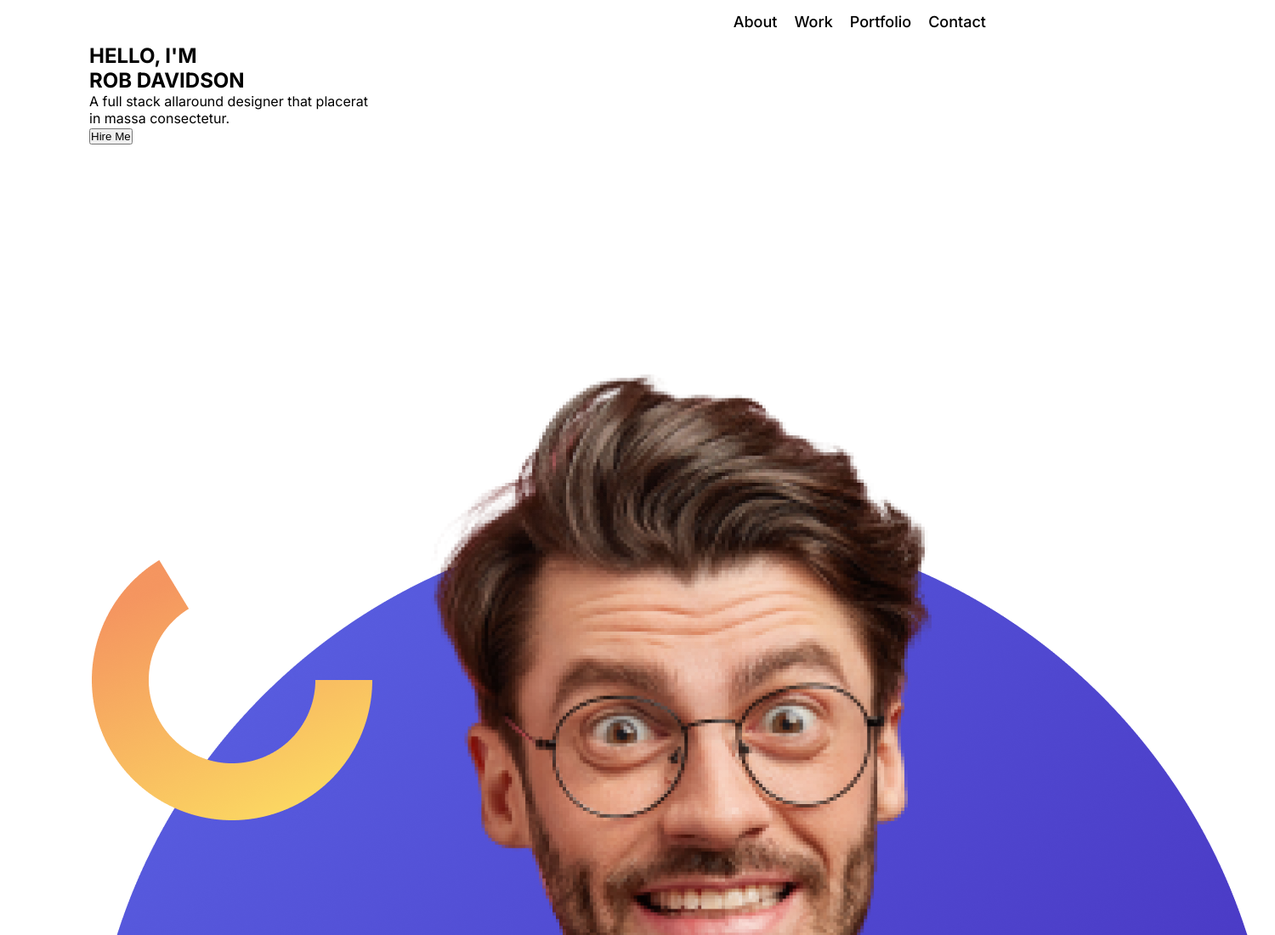
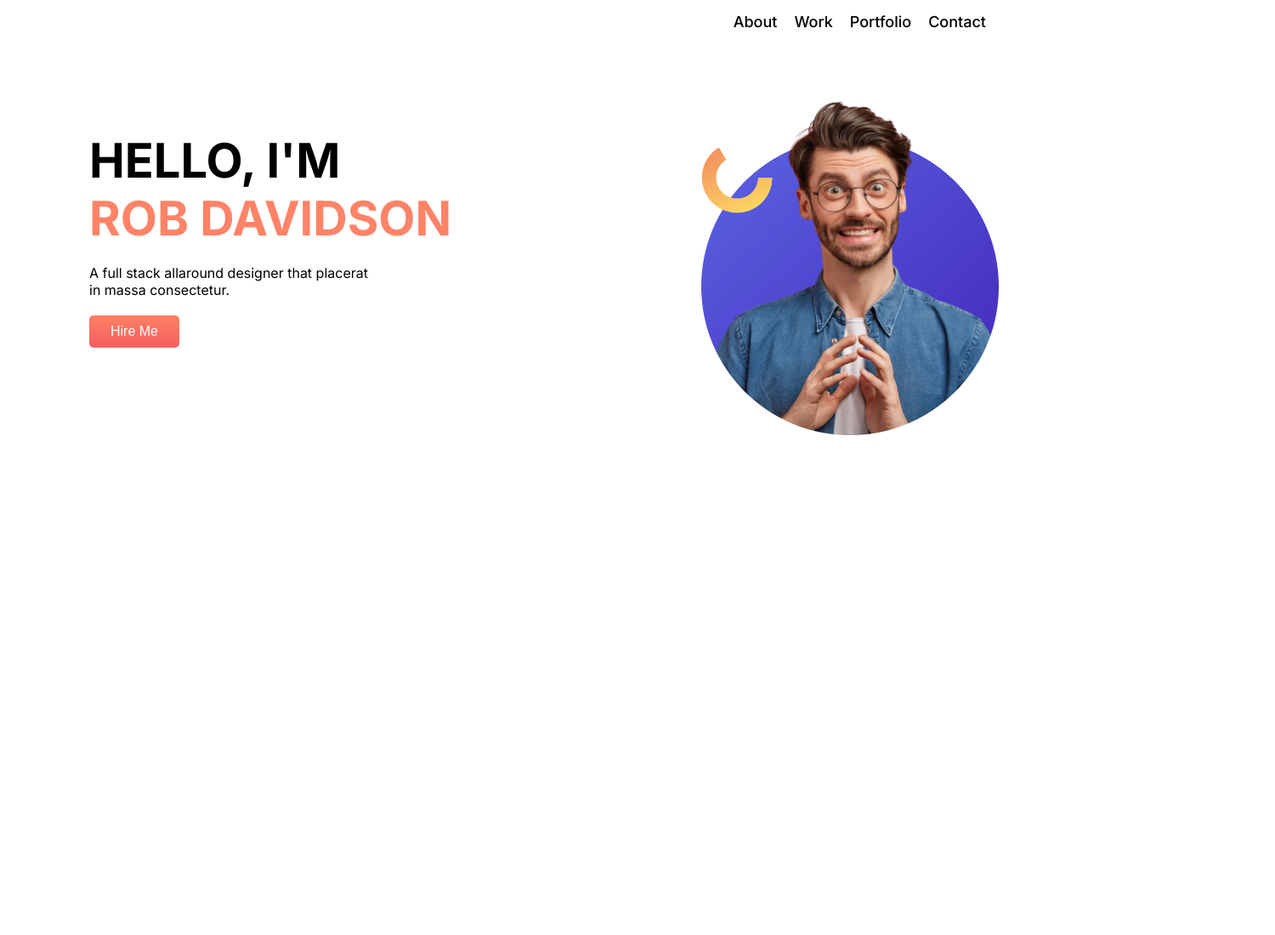
Before and after one commit to Afsar2034035/Rob-Davidson-Portfolio, a plain HTML site: page index.html in a window 1280 px wide. Shown: the top 1100 px of the page at 85% size, 1500 px wide, since content can reach past the window. After the commit the page ends 800 px from the top, so only its background shows below. Drawn offline with Linux system fonts and the light colour scheme.

Commit message:
Banner section CSS code added

```diff
--- a/css/style.css
+++ b/css/style.css
@@ -35,3 +35,55 @@ header {
     text-transform: capitalize;
     font-weight: 500;
 }
+
+
+/* Banner Styles */
+.banner-content {
+    display: flex;
+    flex-direction: row;
+    justify-content: space-between;
+    align-items: center;
+}
+
+.banner-title {
+    font-size: 56px;
+}
+
+.banner-title-tomato {
+    color: rgb(255, 131, 103);
+}
+
+.banner-subtitle {
+    margin-top: 20px;
+    margin-bottom: 20px;
+}
+
+.primary-btn {
+    padding: 10px 25px;
+    border: none;
+    border-radius: 5px;
+    font-size: 16px;
+    background: linear-gradient(rgb(255, 128, 99),rgb(244, 96, 96));
+    color: white;
+    cursor: pointer;
+}
+
+.primary-btn:hover {
+    background: linear-gradient(rgb(255, 128, 99),rgb(244, 96, 96));
+    color: white;
+    transition: 0.5s;
+    box-shadow: 0 0 10px rgb(255, 131, 103);
+}
+
+.banner-right-side,
+.about-left-side {
+    display: flex;
+    flex-direction: column;
+    justify-content: flex-end;
+    align-items: center;
+}
+
+.banner-right-side img,
+.about-left-side img {
+    width: 350px;
+}
```
